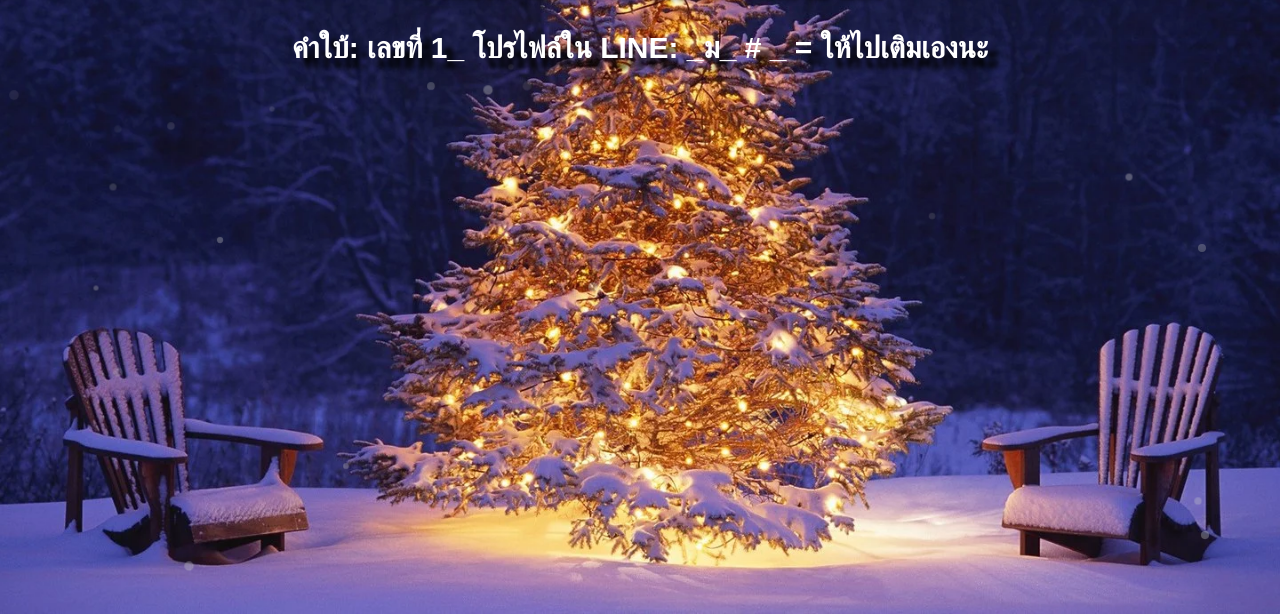
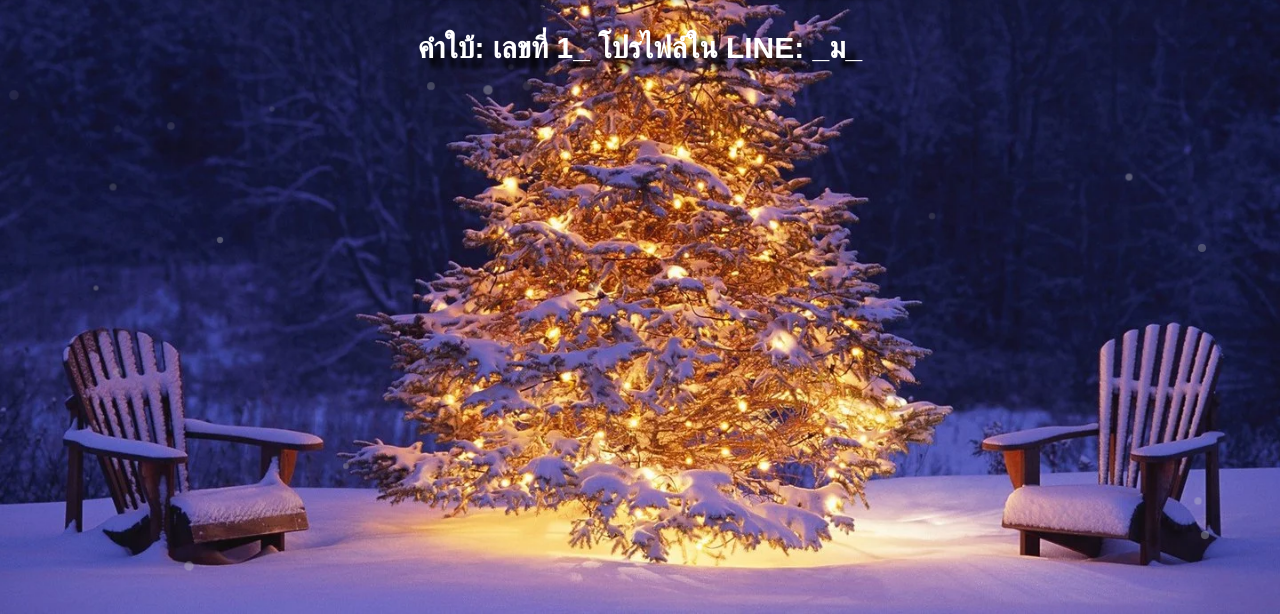
Before and after one commit to K0RNFINE/Merry-Christmas-554698, a plain HTML site: page modeNormal002.html in a window 1280 px wide. Shown: the part 186-800 px from the top of the page. Drawn offline with Linux system fonts and the light colour scheme.

Commit message:
Update modeNormal002.html

```diff
--- a/modeNormal002.html
+++ b/modeNormal002.html
@@ -238,7 +238,7 @@
             </div>
             <h1>ยินดีด้วยคุณได้คำใบ้ระดับ Normal แล้ว</h1>
             <br><br>
-            <h1>คำใบ้: เลขที่ 1_ โปรไฟล์ใน line: _ม_  # _ = ให้ไปเติมเองนะ</h1>
+            <h1>คำใบ้: เลขที่ 1_ โปรไฟล์ใน line: _ม_ </h1>
         </div>
 
 
```
